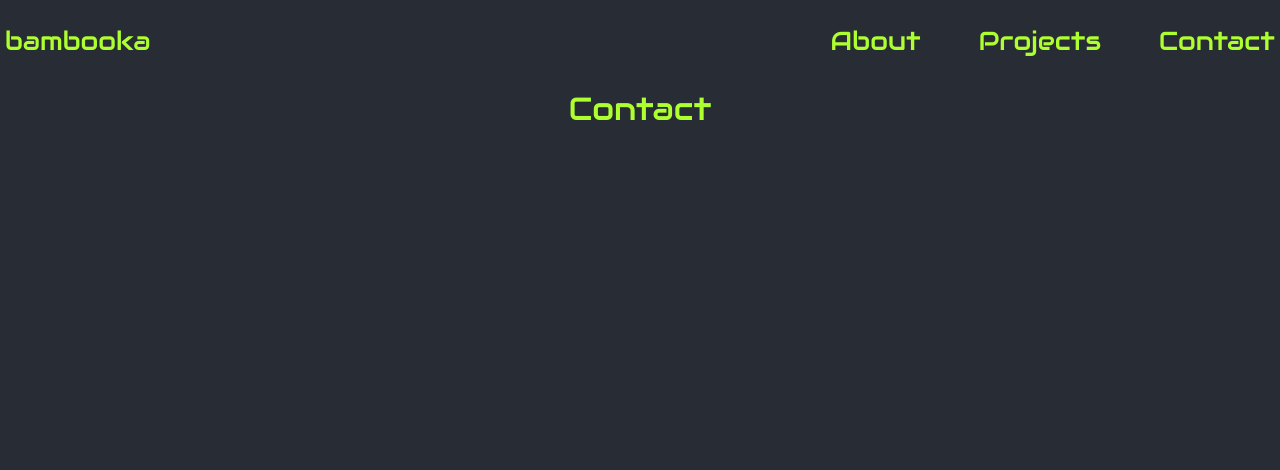
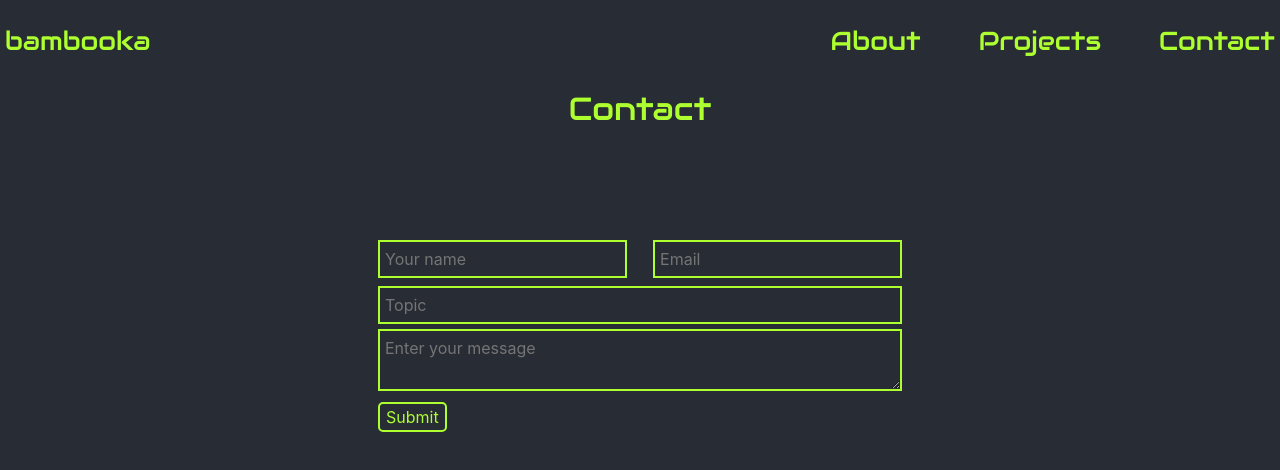
Before and after one commit to bambooka/portfolio, a React (Create React App) app: page /contact in a window 1280 px wide. Shown: the top 470 px of the page. Built offline with nearby package versions, Linux system fonts and the light colour scheme; the HTML template or start-up script is replaced by a standard one.

Commit message:
feat: add contact page markup

```diff
--- a/src/App.css
+++ b/src/App.css
@@ -306,6 +306,7 @@ body {
 .card-footer .link h6:hover {
     color: red;
 }
+
 .slick-prev, .slick-next {
     background-color: transparent;
     font-size: 0;
@@ -331,3 +332,58 @@ body {
     color: greenyellow;
     font-size: 30px;
 }
+
+.contact-form {
+    display: flex;
+    flex-flow: column nowrap;
+    width: 50vw;
+    align-items: center;
+    justify-content: center;
+    margin: 7rem auto;
+}
+
+.form-body input {
+    background-color: transparent;
+    border: 2px solid greenyellow;
+    padding: 5px;
+    color: greenyellow;
+}
+
+.user-info {
+    display: flex;
+    flex-flow: row nowrap;
+    justify-content: space-between;
+}
+
+.user-info label:nth-child(2) .user-input {
+    float: right;
+}
+
+.topic-message {
+    width: 100%;
+}
+
+.user-input {
+    width: 95%;
+}
+
+textarea {
+    width: 100%;
+    background-color: transparent;
+    border: 2px solid greenyellow;
+    padding: 5px;
+    margin: 5px 0 !important;
+    color: greenyellow;
+}
+
+.form-body button{
+    background-color: transparent;
+    color: greenyellow;
+    border: 2px solid greenyellow;
+    border-radius: 5px;
+}
+
+.form-body>button:hover {
+    background-color: greenyellow;
+    color: #282c34;
+}
--- a/src/components/pages/Contact.js
+++ b/src/components/pages/Contact.js
@@ -4,9 +4,24 @@ export default class Contact extends React.Component {
   render() {
     return (
 
-        <div>
-          <h2>Contact</h2>
-        </div>
+      <div>
+        <h2>Contact</h2>
+        <form className='contact-form'>
+          <div className='form-body'>
+            <div className='user-info'>
+              <label>
+                <input className='user-input' type='text' placeholder='Your name'/>
+              </label>
+              <label>
+                <input className='user-input' type='email' placeholder='Email'/>
+              </label>
+            </div>
+            <input  className='topic-message' type='text' placeholder='Topic'/><br/>
+            <textarea placeholder='Enter your message'></textarea><br/>
+            <button type='submit'>Submit</button>
+          </div>
+        </form>
+      </div>
 
     )
   }
```
